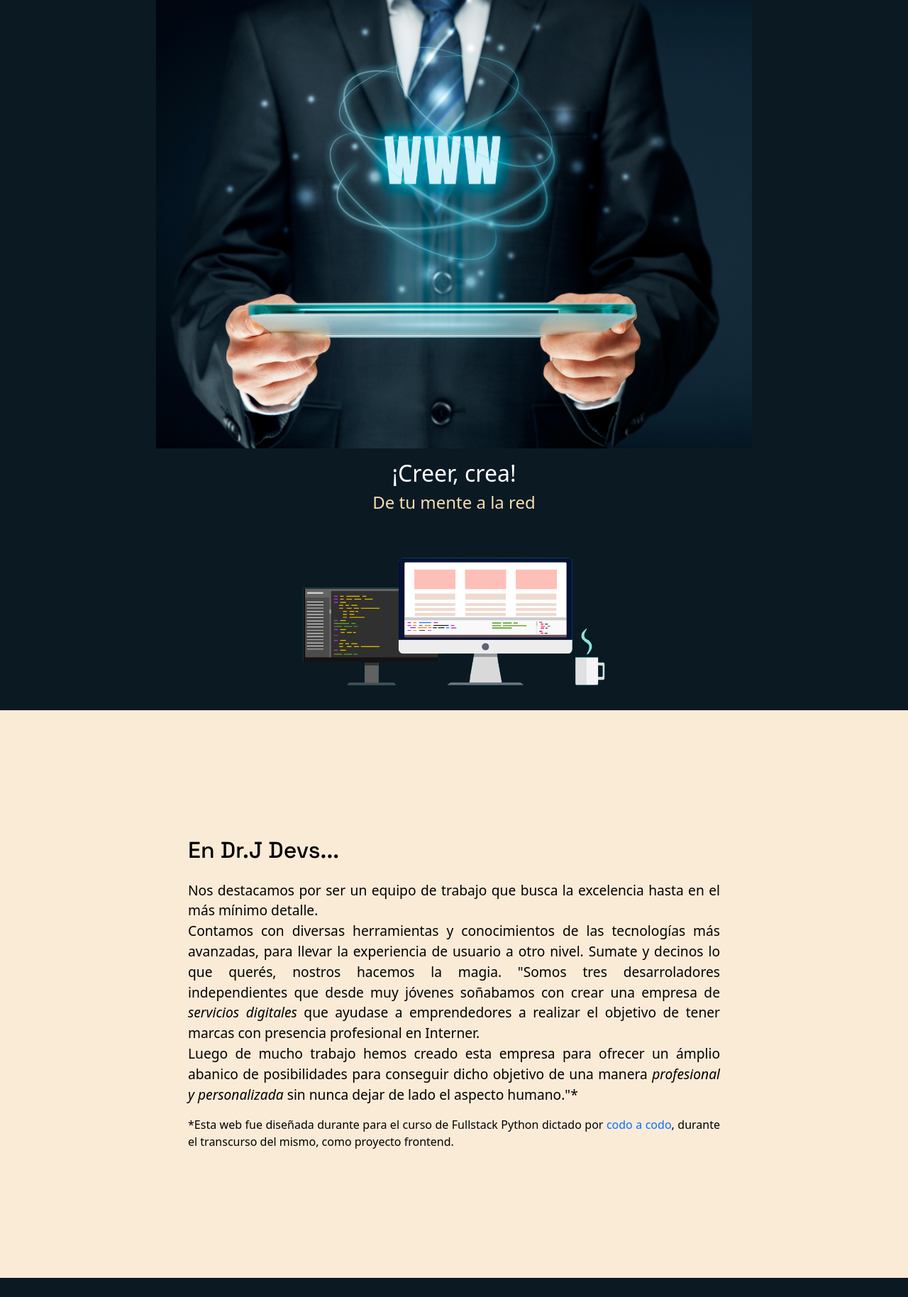
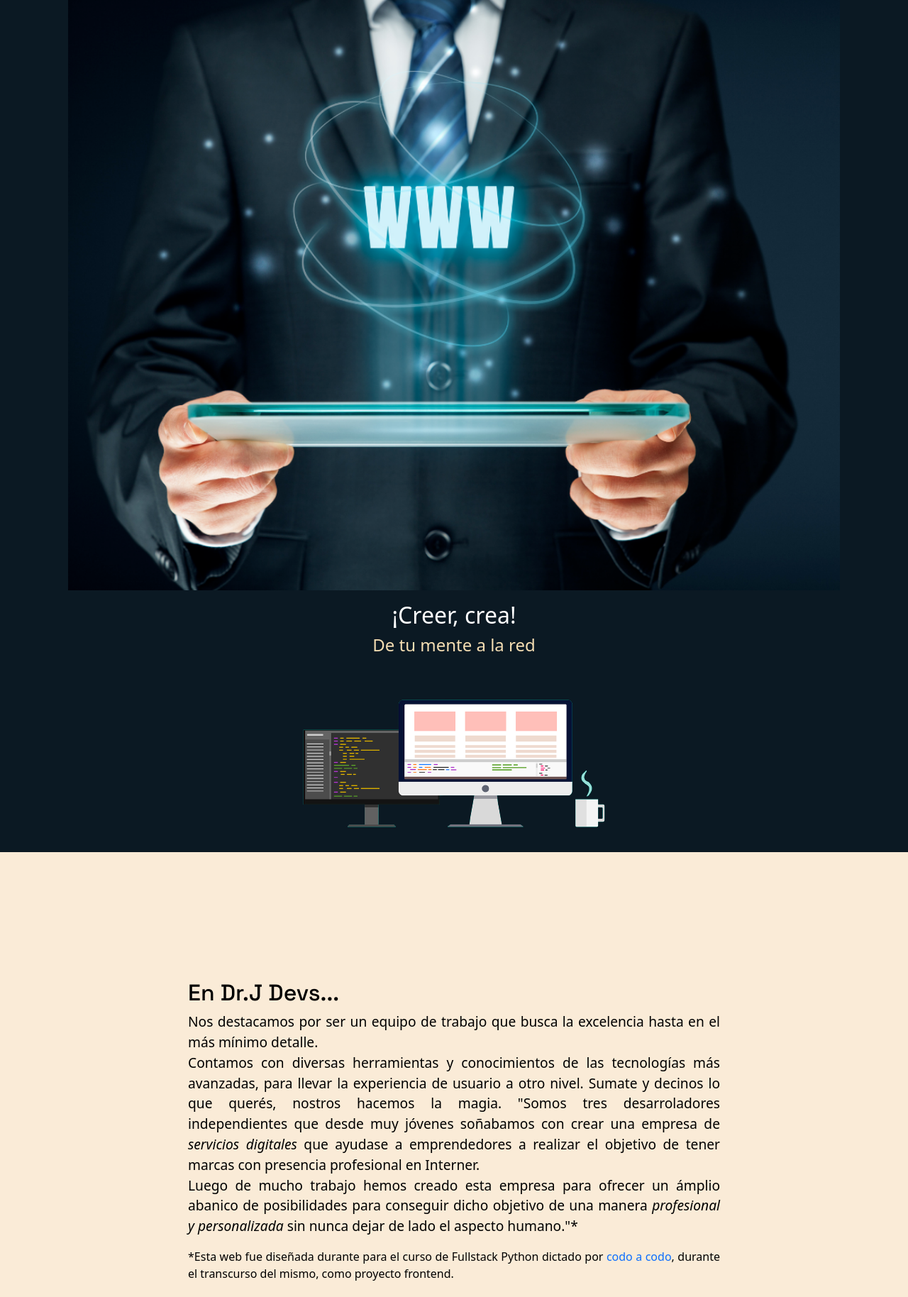
Before and after one commit to dgimenezdeveloper/drj, a plain HTML site: page index.html in a window 1280 px wide. Shown: the part 168-1996 px from the top of the page at 71% size. Drawn offline with nearby package versions, Linux system fonts and the light colour scheme.

Commit message:
Cambios de px a em

```diff
--- a/css/style.css
+++ b/css/style.css
@@ -12,7 +12,7 @@ body {
 }
 
 .navbar img {
-  width: 130px;
+  width: 13vw;
 }
 
 /* Estilos generales */
@@ -46,7 +46,7 @@ h1 {
 
 .seccion-titulo {
   font-size: 2rem;
-  padding: 15px 0;
+  padding: 0,9375em 0;
   font-family: 'Space Grotesk', sans-serif;
 }
 
@@ -74,7 +74,7 @@ h1 {
 
 /* Seccion Hero */
 .hero {
-  min-height: 450px;
+  min-height: 28.125em;
   text-align: center;
 }
 
@@ -83,8 +83,8 @@ h1 {
 }
 
 .hero-imagen-principal {
-  width: 840px;
-  border-radius: 15px;
+  width: 85vw;
+  border-radius: 0,9375em;
   padding-top: 4.5rem;
   padding-bottom: 1rem;
 }
@@ -106,24 +106,24 @@ h1 {
 
 /* Sobre Dr.J */
 .sobre-drj {
-  height: 800px;
-  padding: 10px;
+  height: 50em;
+  padding: 0.675em;
 }
 
 .sobre-drj .contenedor {
-  max-width: 750px;
+  max-width: 46.875em;
   text-align: justify;
 }
 
 /* Proyectos */
 .proyectos-recientes {
-  padding: 30px;
+  padding: 1.875em;
 }
 
 .proyectos-recientes img {
   height: 100%;
   width: 100%;
-  padding: 15px;
+  padding: 0.9375em;
   border-radius: 15px;
   display: block;
   transition: all 0.3s ease;
@@ -244,9 +244,6 @@ footer hr {
   font-family: 'Quicksand', sans-serif;
 }
 
-.iconos-redes-sociales {
-  padding: 3rem;
-}
 
 .iconos-redes-sociales a {
   width: 50px;
```
